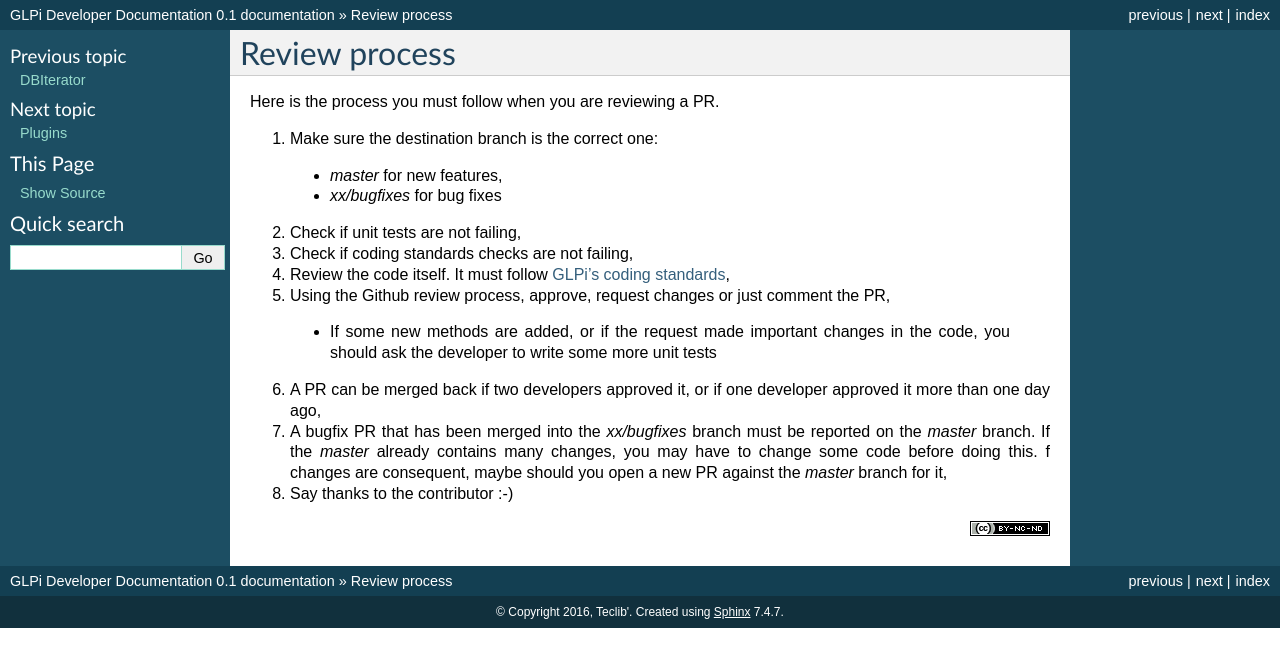
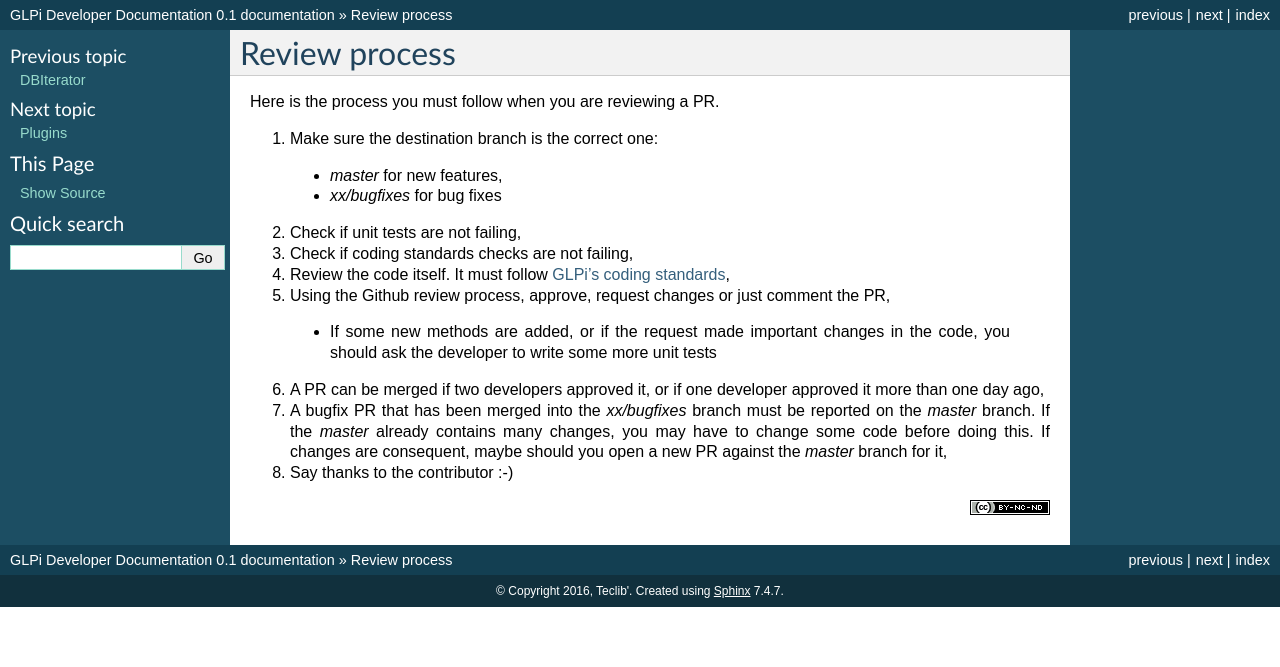
Before and after one commit to glpi-project/docdev, a Sphinx documentation site: the page built from source/reviewprocess.rst, in a window 1280 px wide. Shown: the top 667 px of the page. Built offline with Sphinx 7.4.7, drawn with Linux system fonts in a browser that asks for light colours.

Commit message:
Few rewords

```diff
--- a/source/reviewprocess.rst
+++ b/source/reviewprocess.rst
@@ -15,6 +15,6 @@
 
   * If some new methods are added, or if the request made important changes in the code, you should ask the developer to write some more unit tests
 
-6. A PR can be merged back if two developers approved it, or if one developer approved it more than one day ago,
-7. A bugfix PR that has been merged into the `xx/bugfixes` branch must be reported on the `master` branch. If the `master` already contains many changes, you may have to change some code before doing this. f changes are consequent, maybe should you open a new PR against the `master` branch for it,
+6. A PR can be merged if two developers approved it, or if one developer approved it more than one day ago,
+7. A bugfix PR that has been merged into the `xx/bugfixes` branch must be reported on the `master` branch. If the `master` already contains many changes, you may have to change some code before doing this. If changes are consequent, maybe should you open a new PR against the `master` branch for it,
 8. Say thanks to the contributor :-)
--- a/source/sourcecode.rst
+++ b/source/sourcecode.rst
@@ -39,7 +39,7 @@
 * fork, create a specific branch, and hack
 * open a :abbr:`PR (Pull Request)`
 
-Each bug will be fixed in a branch that came from the correct `bugfixes` branch. Once merged back to the branch, developper must backport the fixes in the `master`; just with a simple cherry-pick for simple cases, or opening another pull request if changes are huge.
+Each bug will be fixed in a branch that came from the correct `bugfixes` branch. Once merged into the requested branch, developper must report the fixes in the `master`; with a simple cherry-pick for simple cases, or opening another pull request if changes are huge.
 
 Each feature will be hacked in a branch that came from `master`, and will be merged back to `master`.
 
```
